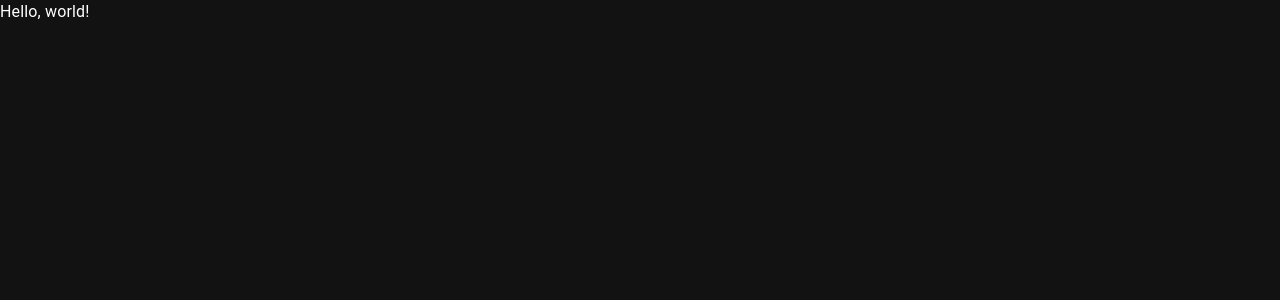
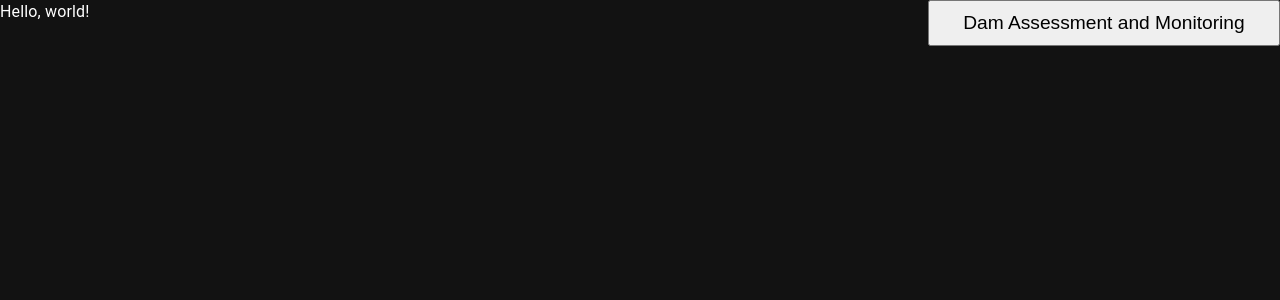
Before and after one commit to databytes-deakin/dam-app-react, a React (Create React App) app: page / in a window 1280 px wide. Shown: the top 300 px of the page. Built offline with nearby package versions, Linux system fonts and the light colour scheme.

Commit message:
feat: dropdown menu WIP: styling required

```diff
--- a/src/app.tsx
+++ b/src/app.tsx
@@ -1,5 +1,6 @@
 import React from 'react';
 import './app.css';
+import './reset.css';
 import { Header } from './components/header'
 import { Page } from './components/page'
 import { CssBaseline } from '@mui/material';
--- a/src/components/header.tsx
+++ b/src/components/header.tsx
@@ -1,7 +1,42 @@
 import React from 'react'
+import styled from 'styled-components';
+
+const Wrapper = styled.div`
+  background-color: #303030;
+  border-radius: 0.75em;
+  position: fixed;
+  top: 0;
+  right: 0;
+  color: white;
+`;
+
+const Accordion = styled.button`
+  cursor: pointer;
+  padding: 0.75em 2.5em;
+  & h4{
+    font-size: 1.2rem;
+  }
+`;
 
 export const Header = () => {
+  const [isExpanded, setIsExpanded] = React.useState<boolean>(false);
+
   return(
-    <></>
+    <Wrapper>
+      <Accordion onClick={() => {
+        setIsExpanded(!isExpanded);
+      }}>
+        <h4>Dam Assessment and Monitoring</h4>
+
+      </Accordion>
+      {isExpanded &&
+        <p>
+          Lorem ipsum dolor, sit amet consectetur adipisicing elit. Quos, culpa inventore fugiat vero doloribus, rerum ipsum neque possimus iure dolore voluptatem aliquid officia quas veniam repellendus nostrum sit. Recusandae, voluptas?
+          Lorem ipsum dolor, sit amet consectetur adipisicing elit. Quos, culpa inventore fugiat vero doloribus, rerum ipsum neque possimus iure dolore voluptatem aliquid officia quas veniam repellendus nostrum sit. Recusandae, voluptas?
+          Lorem ipsum dolor, sit amet consectetur adipisicing elit. Quos, culpa inventore fugiat vero doloribus, rerum ipsum neque possimus iure dolore voluptatem aliquid officia quas veniam repellendus nostrum sit. Recusandae, voluptas?
+          Lorem ipsum dolor, sit amet consectetur adipisicing elit. Quos, culpa inventore fugiat vero doloribus, rerum ipsum neque possimus iure dolore voluptatem aliquid officia quas veniam repellendus nostrum sit. Recusandae, voluptas?
+        </p>
+      }
+    </Wrapper>
   )
 }
--- a/src/components/page.tsx
+++ b/src/components/page.tsx
@@ -1,6 +1,6 @@
 import React from 'react'
 
-export const Page = (props:{children:React.ReactElement}) => {
+export const Page = (props:{children:any}) => {
   return(
     <div>
       {props.children}
--- a/src/index.js
+++ b/src/index.js
@@ -8,7 +8,6 @@
 import './index.css';
 import App from './app';
 import Settings from './routes/settings';
-
 
 const root = ReactDOM.createRoot(
   document.getElementById("root")
--- /dev/null
+++ b/src/reset.css
@@ -0,0 +1,48 @@
+/* http://meyerweb.com/eric/tools/css/reset/
+   v2.0 | 20110126
+   License: none (public domain)
+*/
+
+html, body, div, span, applet, object, iframe,
+h1, h2, h3, h4, h5, h6, p, blockquote, pre,
+a, abbr, acronym, address, big, cite, code,
+del, dfn, em, img, ins, kbd, q, s, samp,
+small, strike, strong, sub, sup, tt, var,
+b, u, i, center,
+dl, dt, dd, ol, ul, li,
+fieldset, form, label, legend,
+table, caption, tbody, tfoot, thead, tr, th, td,
+article, aside, canvas, details, embed,
+figure, figcaption, footer, header, hgroup,
+menu, nav, output, ruby, section, summary,
+time, mark, audio, video {
+	margin: 0;
+	padding: 0;
+	border: 0;
+	font-size: 100%;
+	font: inherit;
+	vertical-align: baseline;
+}
+/* HTML5 display-role reset for older browsers */
+article, aside, details, figcaption, figure,
+footer, header, hgroup, menu, nav, section {
+	display: block;
+}
+body {
+	line-height: 1;
+}
+ol, ul {
+	list-style: none;
+}
+blockquote, q {
+	quotes: none;
+}
+blockquote:before, blockquote:after,
+q:before, q:after {
+	content: '';
+	content: none;
+}
+table {
+	border-collapse: collapse;
+	border-spacing: 0;
+}
```
Also changed, not shown: 1 other file (tests, documents, lock files or other folders).
